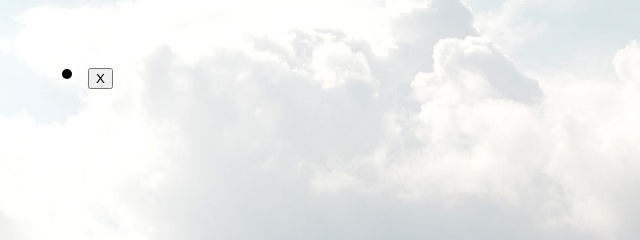
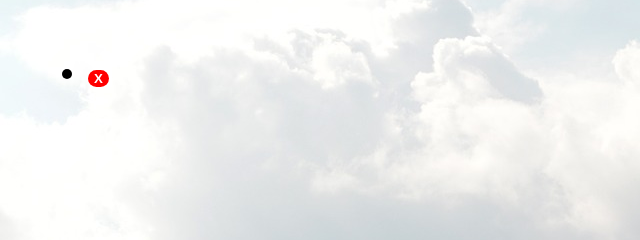
Before and after one commit to AleAngheben/ESERCIZIO-U1-W3-D3, a plain HTML site: page index.html in a window 1280 px wide. Both pictures are taken after a click on the button "AGGIUNGI !". Shown: the part 483-723 px from the top of the page, 0-640 px from the left. Drawn offline with Linux system fonts and the light colour scheme.

Commit message:
change on deleteBtn

```diff
--- a/assets/style.css
+++ b/assets/style.css
@@ -70,3 +70,11 @@ section label {
   border-color: bisque;
   color: #83594a;
 }
+
+.deleteBtn {
+  background-color: red;
+  color: white;
+  font-weight: bolder;
+  border: 0px;
+  border-radius: 40px;
+}
--- a/javascript/task.js
+++ b/javascript/task.js
@@ -14,6 +14,7 @@ window.onload = () => {
     productInput.value = "";
     myList.appendChild(myLi);
     const deleteBtn = document.createElement("button");
+    deleteBtn.className = "deleteBtn";
     deleteBtn.innerText = "X";
     deleteBtn.onclick = function (e) {
       const clickedDeleteBtn = e.target;
```
